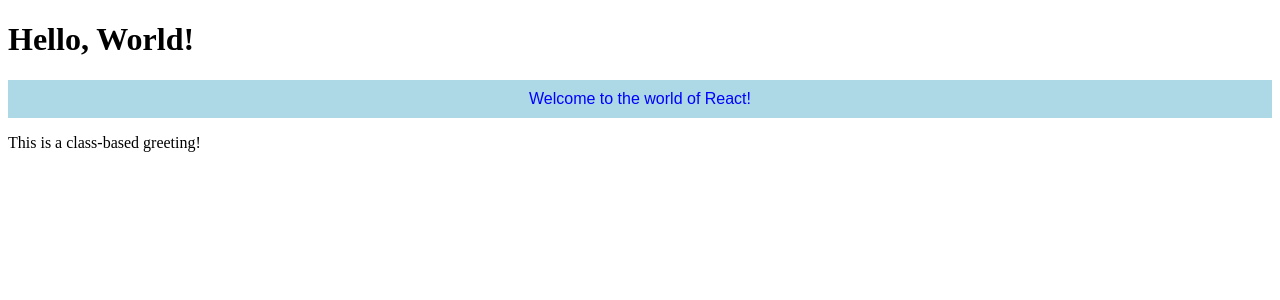
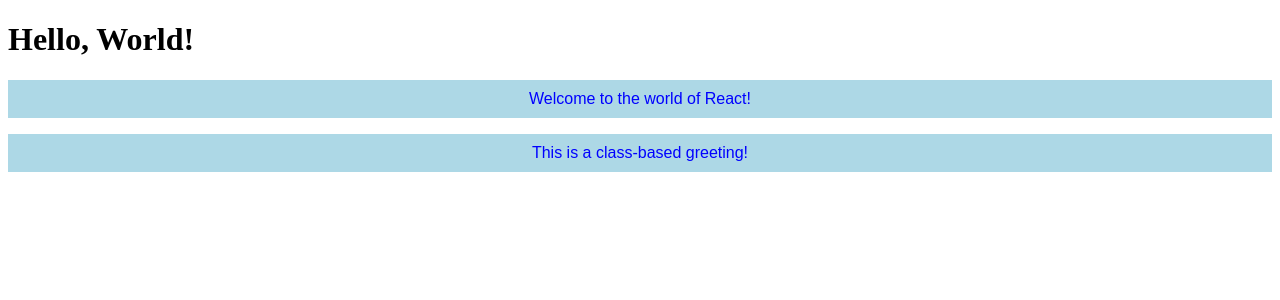
Before and after one commit to kmehner/Intro-to-react, a React (Vite) app: page / in a window 1280 px wide. Shown: the top 300 px of the page. Built offline with nearby package versions, Linux system fonts and the light colour scheme.

Commit message:
Adding styles.css into ClassGreeting

```diff
--- a/src/ClassGreeting.jsx
+++ b/src/ClassGreeting.jsx
@@ -1,13 +1,15 @@
-// src/ClassGreeting.jsx
 
 import React, { Component } from 'react';
+import '../src/styles.css';
 
 class ClassGreeting extends Component {
   //  The render method returns a paragraph element with a welcome message.
   // The difference from a functional component is that the render method is a class method.
 
     render() {
-        return <p>This is a class-based greeting!</p>;
+
+      // Adding CSS from styles.css -> className instead of Style attribute
+        return <p className='greeting'>This is a class-based greeting!</p>;
     }
 }
 export default ClassGreeting;
--- /dev/null
+++ b/src/styles.css
@@ -0,0 +1,9 @@
+/* Let's move our inline styling into the styles.css */
+
+.greeting {
+  color: blue;
+  background-color: lightblue;
+  padding: 10px;
+  font-family: Arial;
+  text-align: center;
+}
```
